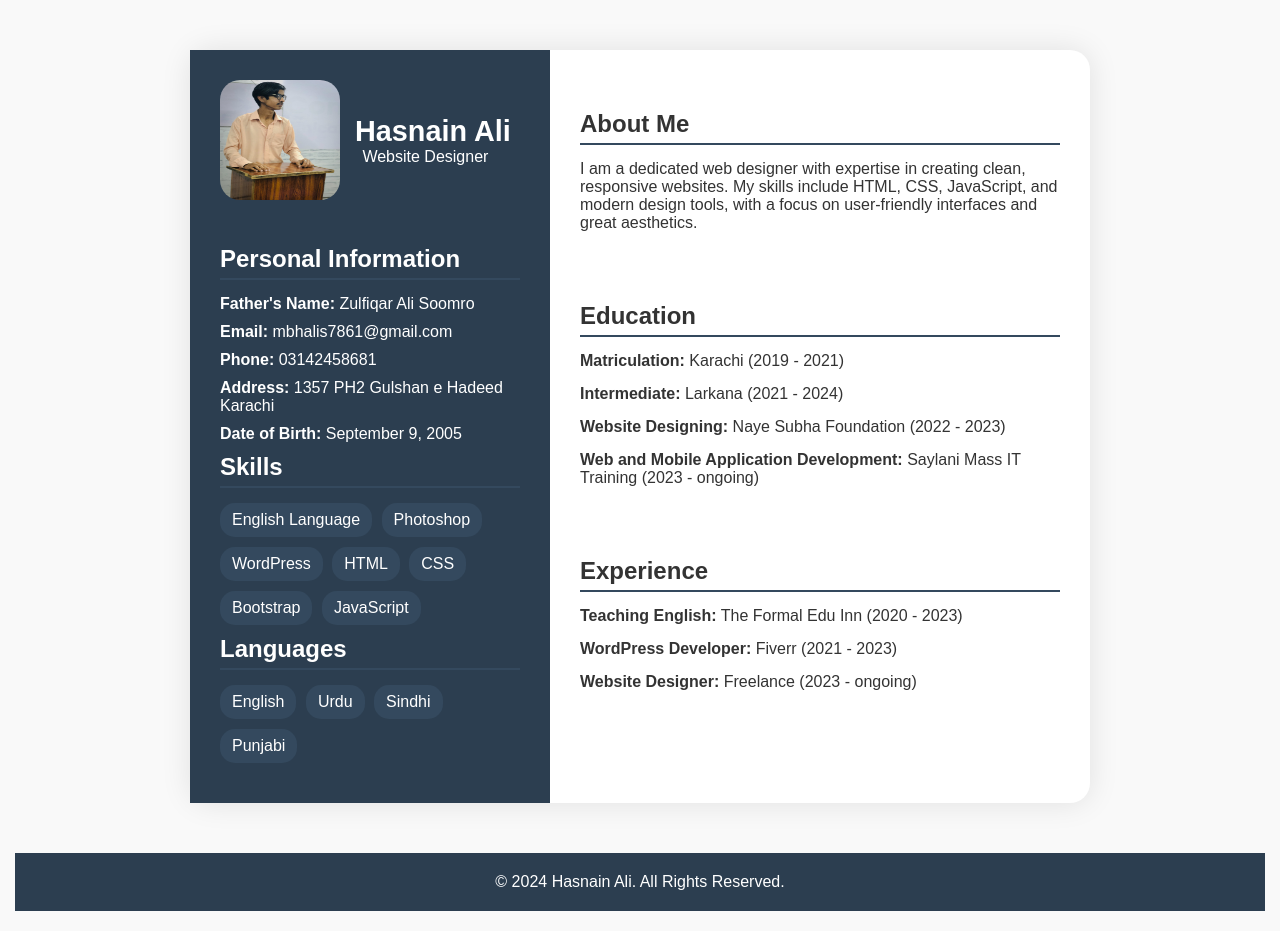
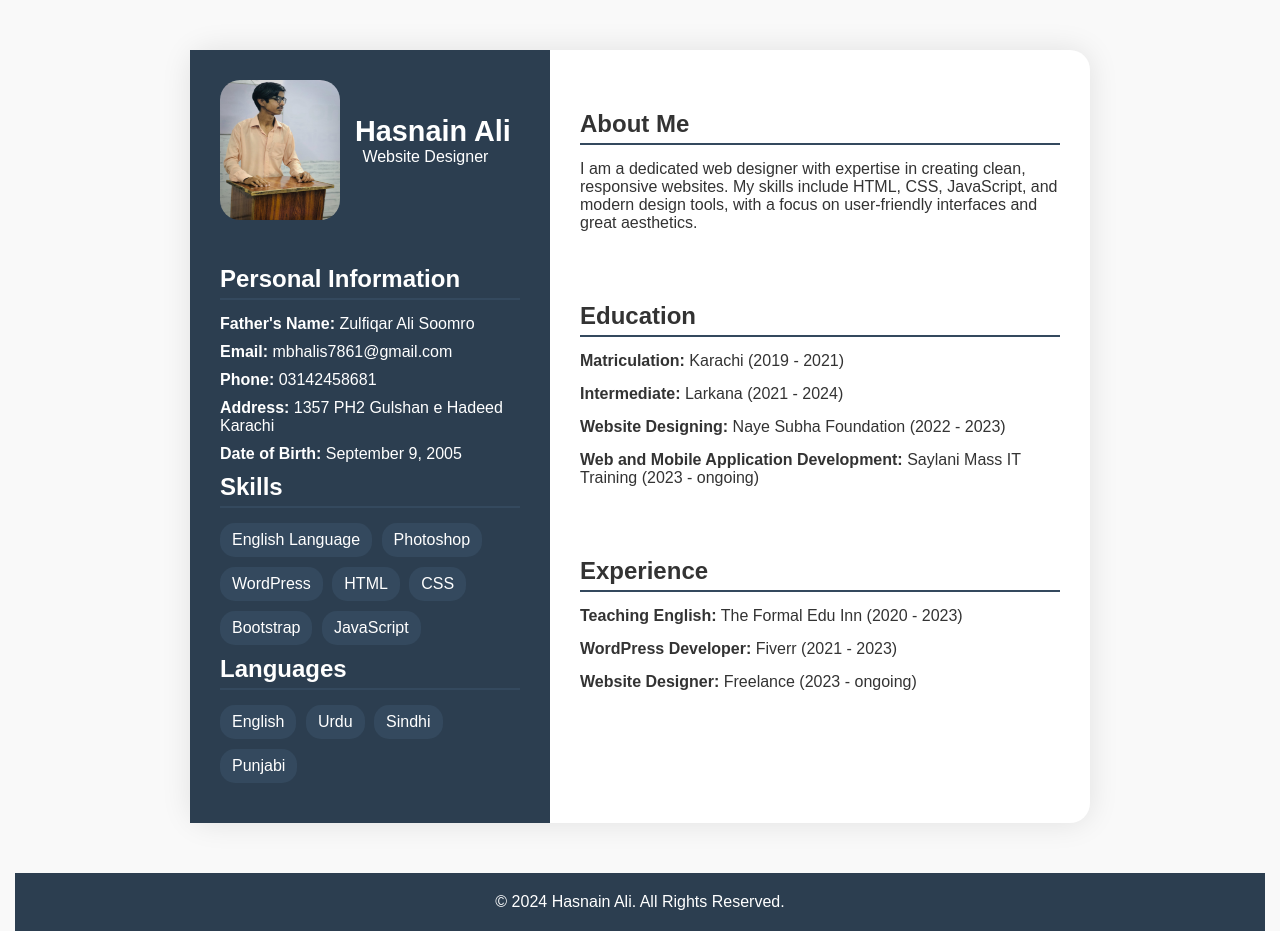
Before and after one commit to hasnainalix1/resume, a plain HTML site: page index.html in a window 1280 px wide. Drawn offline with Linux system fonts and the light colour scheme.

Commit message:
Update style.css

```diff
--- a/style.css
+++ b/style.css
@@ -51,7 +51,7 @@ body {
 
 .profile-info img {
     width: 120px;
-    height: 120px;
+    height: 140px;
     border-radius: 20px;
     margin-bottom: 15px;
 }
```
